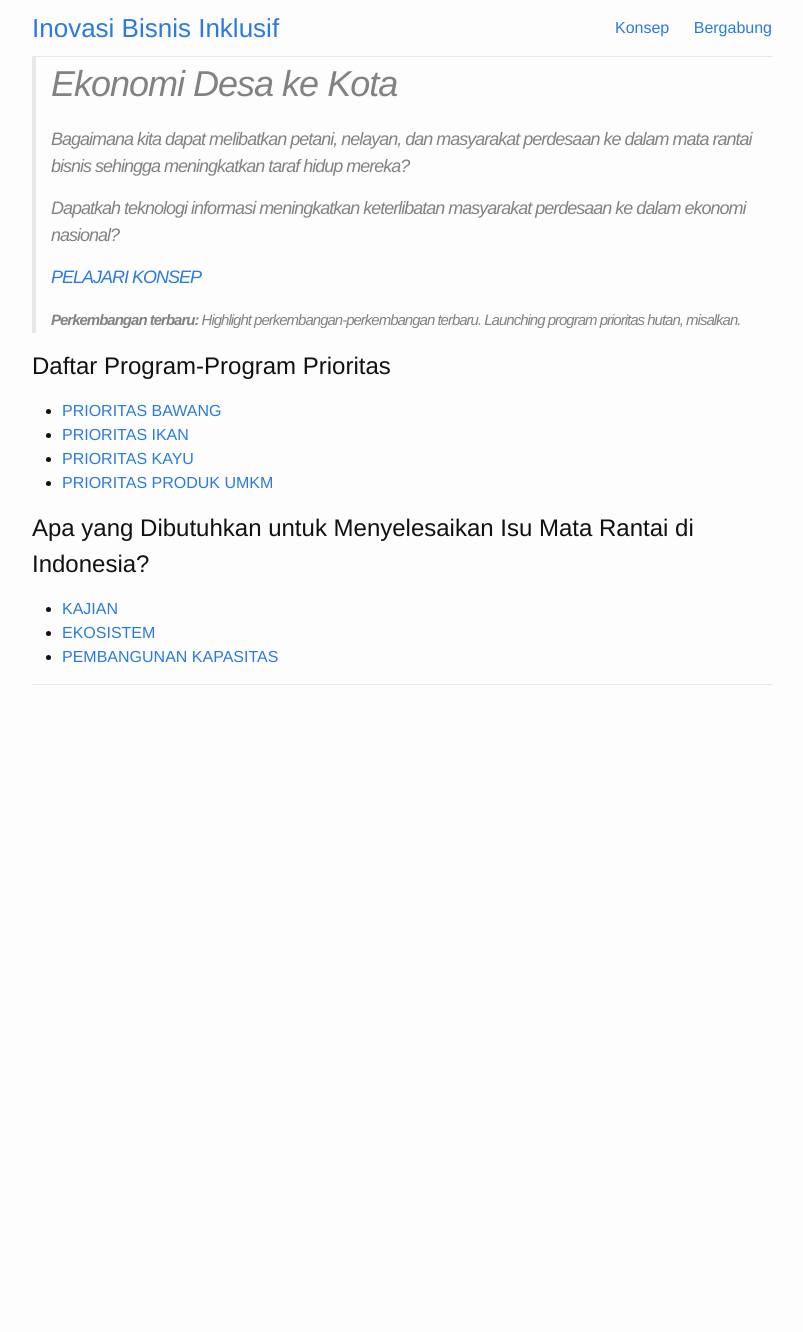
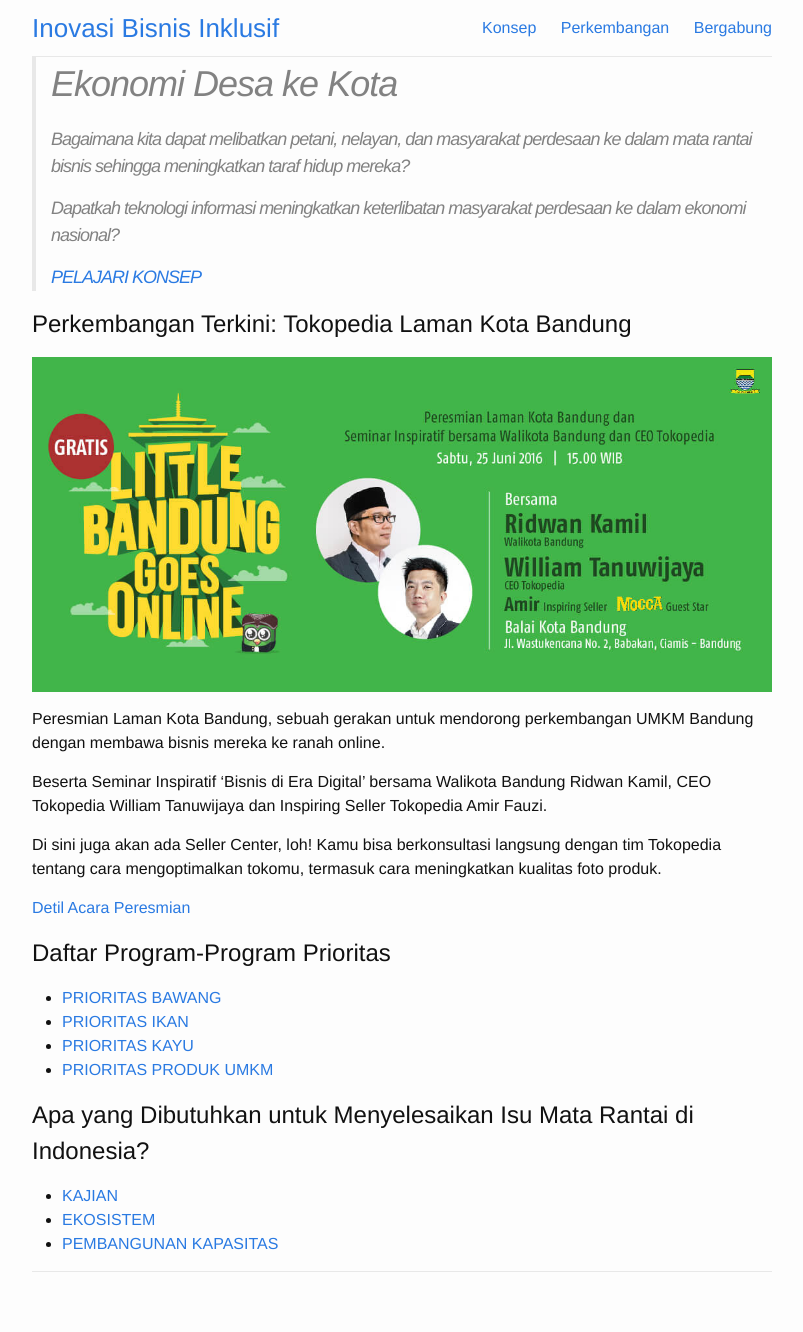
Before and after one commit to Code4Nation/inobisif, a Jekyll site: the page built from index.md, in a window 1280 px wide. Shown: the whole page, without its empty margins (238-1041 px from the left). Built offline with Jekyll 4.4.1, drawn with Linux system fonts in a browser that asks for light colours; before the commit the page ends 900 px from its top, so only the background shows below that.

Commit message:
Add perkembangan (#10)

```diff
--- a/_layouts/post.html
+++ b/_layouts/post.html
@@ -6,7 +6,7 @@
     <!-- <img/> -->
     <h1 itemprop="name headline">{{ page.title }}</h1>
     <aside>
-      <time datetime="{{ page.date | date_to_xmlschema }}" itemprop="datePublished">{{ page.date | date: "%b %-d, %Y" }}</time>
+      <time datetime="{{ page.date | date_to_xmlschema }}" itemprop="datePublished">{{ page.date | date: "%Y-%m-%d" }}</time>
       {% if page.author %} • <span itemprop="author" itemscope itemtype="http://schema.org/Person">
         <span itemprop="name">{{ page.author }}</span>
       </span>{% endif %}
--- /dev/null
+++ b/_posts/2016-06-25-tokopedia-laman-kota-bandung.md
@@ -0,0 +1,16 @@
+---
+layout: post
+title:  "Tokopedia Laman Kota Bandung"
+date:   2016-06-25 15:00:00 +0000
+categories: prioritas produk-umkm
+---
+
+![Tokopedia Laman Kota Bandung](/assets/tokopedia-laman-kota-bandung.jpg)
+
+Peresmian Laman Kota Bandung, sebuah gerakan untuk mendorong perkembangan UMKM Bandung dengan membawa bisnis mereka ke ranah online.
+
+Beserta Seminar Inspiratif  'Bisnis di Era Digital' bersama Walikota Bandung Ridwan Kamil, CEO Tokopedia William Tanuwijaya dan Inspiring Seller Tokopedia Amir Fauzi.
+
+Di sini juga akan ada Seller Center, loh! Kamu bisa berkonsultasi langsung dengan tim Tokopedia tentang cara mengoptimalkan tokomu, termasuk cara meningkatkan kualitas foto produk.
+
+[Detil Acara Peresmian](https://kota.tokopedia.com/bandung/event/peresmian-laman-kota-bandung-seminar-inspiratif)
--- a/index.md
+++ b/index.md
@@ -9,38 +9,15 @@
   <p>Dapatkah teknologi informasi meningkatkan keterlibatan masyarakat perdesaan
     ke dalam ekonomi nasional?</p>
   <p><a href="/id/konsep">PELAJARI KONSEP</a></p>
-  <p><small><strong>Perkembangan terbaru:</strong> Highlight perkembangan-perkembangan terbaru. Launching program prioritas hutan, misalkan.</small></p>
 </blockquote>
+
+{% for post in site.posts limit:1 %}
+<h2>Perkembangan Terkini: {{ post.title }}</h2>
+<section>
+    {{ post.content }}
+</section>
+{% endfor %}
 
 <div markdown="1">
   {% include konsep-banner.md %}
 </div>
-
-<!-- <ul>
-  <h2>Perkembangan Terpenting</h2>
-  <li>A</li>
-  <li>B</li>
-  <li>C</li>
-</ul>
-
-<ul>
-  <h2>Saluran-Saluran Resmi</h2>
-  <li>Twitter</li>
-  <li>Facebook</li>
-  <li>Mailing List</li>
-</ul>
-
-<ul>
-  <h2>Acara Mendatang</h2>
-  <li>Kapan:</li>
-  <li>Dimana:</li>
-  <li><button>Daftar</button></li>
-</ul>
-
-<ul>
-  <h2>Partner-Partner</h2>
-  <li>Code4Nation</li>
-  <li>Telapak</li>
-  <li>Tokopedia</li>
-  <li>Kudo</li>
-</ul> -->
```
Also changed, not shown: _pages/id/perkembangan/index.md (added, +15 -0 lines), assets/tokopedia-laman-kota-bandung.jpg (added).
